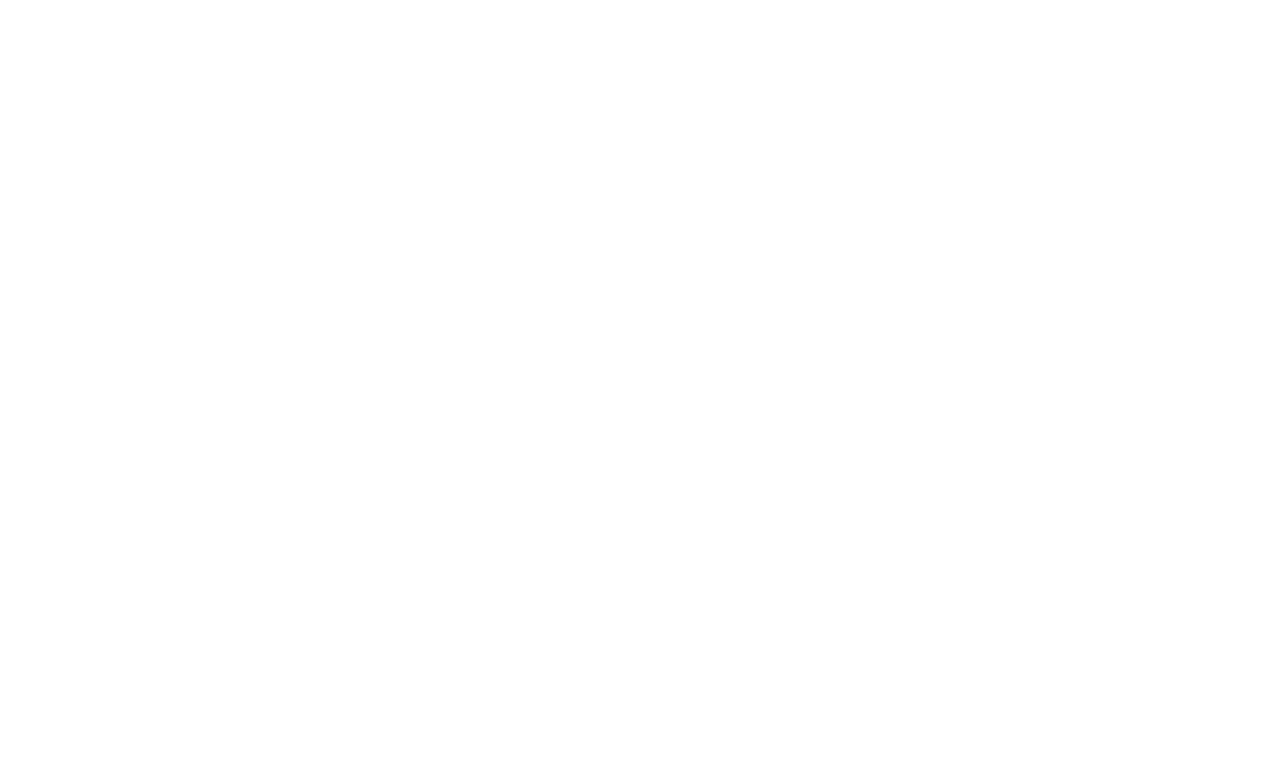
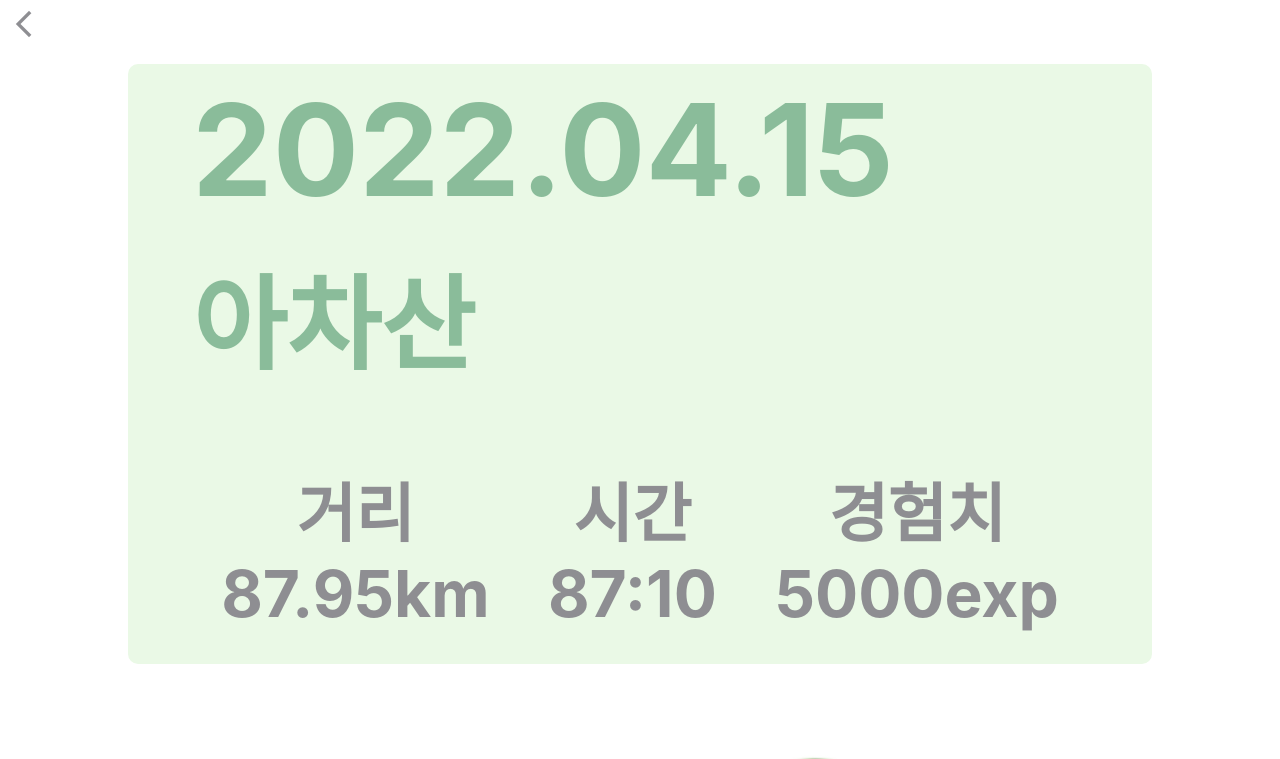
Before and after one commit to yumin25/ForestKeeper, a React (Create React App) app in the folder frontend/: page /accounts/mypage/recorddetail in a window 1280 px wide. Before the commit this address had no page. Shown: the top 759 px of the page. Built offline with nearby package versions, Linux system fonts and the light colour scheme.

Commit message:
design: record detail

```diff
--- a/frontend/src/App.js
+++ b/frontend/src/App.js
@@ -2,6 +2,7 @@
 import Home from "./router/main/Home/Home";
 import Login from "./router/accounts/Login";
 import MyPage from "./router/accounts/MyPage";
+import RecordDetail from "./router/accounts/RecordDetail";
 
 function App() {
   return (
@@ -11,6 +12,7 @@
           <Route path="/" element={<Home />} />
           <Route path="/accounts/login" element={<Login />} />
           <Route path="/accounts/mypage" element={<MyPage />} />
+          <Route path="/accounts/mypage/recorddetail" element={<RecordDetail />} />
         </Routes>
       </Router>
     </>
--- a/frontend/src/router/accounts/MyPage.js
+++ b/frontend/src/router/accounts/MyPage.js
@@ -1,4 +1,5 @@
 import { useState } from "react";
+import { Link } from "react-router-dom";
 import logo from "../../res/img/logo.png";
 
 function MyPage() {
@@ -109,6 +110,7 @@
       <div style={{ display: "flex", flexDirection: "column", alignItems: "center", margin: "2vh 1vw 0 1vw", height: "50vh" }}>
         {menu === "1" ? (
           <>
+            <Link to="/accounts/mypage/recorddetail" style={{ textDecoration: "none" }}>
               <div
                 style={{
                   marginBottom: "2vh",
@@ -132,6 +134,7 @@
                   </div>
                 </div>
               </div>
+            </Link>
           </>
         ) : (
           <>
--- /dev/null
+++ b/frontend/src/router/accounts/RecordDetail.js
@@ -0,0 +1,56 @@
+import { useNavigate } from "react-router-dom";
+import logo from "../../res/img/logo.png";
+
+function RecordDetail() {
+  const navigate = useNavigate();
+  return (
+    <>
+      <div style={{ display: "flex", margin: "1vh" }} onClick={() => navigate(-1)}>
+        <span className="material-icons-outlined" style={{ fontSize: "2rem", color: "#8E8E92" }}>
+          arrow_back_ios
+        </span>
+      </div>
+      {/* 기록 */}
+      <div style={{ display: "flex", flexDirection: "column", alignItems: "center", margin: "3vh 1vw 0 1vw", height: "75vh" }}>
+        <>
+          <div
+            style={{
+              marginBottom: "2vh",
+              width: "80vw",
+              height: "75vh",
+              backgroundColor: "#EAF9E6",
+              borderRadius: "10px",
+              display: "flex",
+              flexDirection: "column",
+              alignItems: "center",
+            }}
+          >
+            <div style={{ margin: 0, width: "80vw", display: "flex" }}>
+              <div style={{ margin: "0 auto", width: "70vw", display: "flex", flexDirection: "column", justifyContent: "space-evenly" }}>
+                <div style={{ margin: "1vh 0", fontSize: "10vw", color: "#8ABC9A", fontWeight: "700" }}>2022.04.15</div>
+                <div style={{ margin: "1vh 0", fontSize: "8vw", color: "#8ABC9A", fontWeight: "700" }}>아차산</div>
+                <div style={{ display: "flex", justifyContent: "space-around", color: "#8E8E92" }}>
+                  <div style={{ display: "flex", flexDirection: "column", alignItems: "center" }}>
+                    <p style={{ marginBottom: 0, fontSize: "5vw", fontWeight: "700", color: "#8E8E92" }}>거리</p>
+                    <p style={{ marginTop: 0, fontSize: "5vw", fontWeight: "700", color: "#8E8E92" }}>87.95km</p>
+                  </div>
+                  <div style={{ display: "flex", flexDirection: "column", alignItems: "center" }}>
+                    <p style={{ marginBottom: 0, fontSize: "5vw", fontWeight: "700", color: "#8E8E92" }}>시간</p>
+                    <p style={{ marginTop: 0, fontSize: "5vw", fontWeight: "700", color: "#8E8E92" }}>87:10</p>
+                  </div>
+                  <div style={{ display: "flex", flexDirection: "column", alignItems: "center" }}>
+                    <p style={{ marginBottom: 0, fontSize: "5vw", fontWeight: "700", color: "#8E8E92" }}>경험치</p>
+                    <p style={{ marginTop: 0, fontSize: "5vw", fontWeight: "700", color: "#8E8E92" }}>5000exp</p>
+                  </div>
+                </div>
+              </div>
+            </div>
+            <img src={logo} alt="img" style={{ margin: "auto", height: "65vw", width: "65vw" }} />
+          </div>
+        </>
+      </div>
+    </>
+  );
+}
+
+export default RecordDetail;
```
Lines whose indentation alone changed are shown as unchanged.
